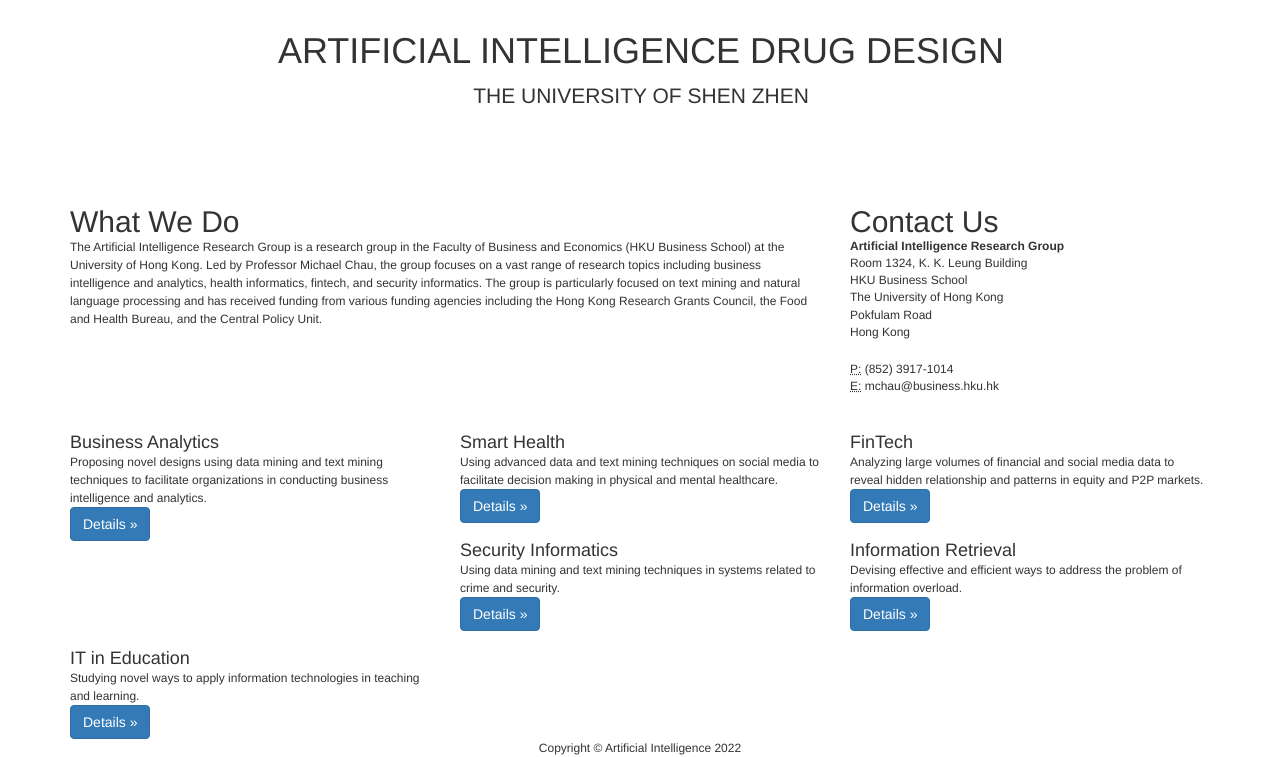
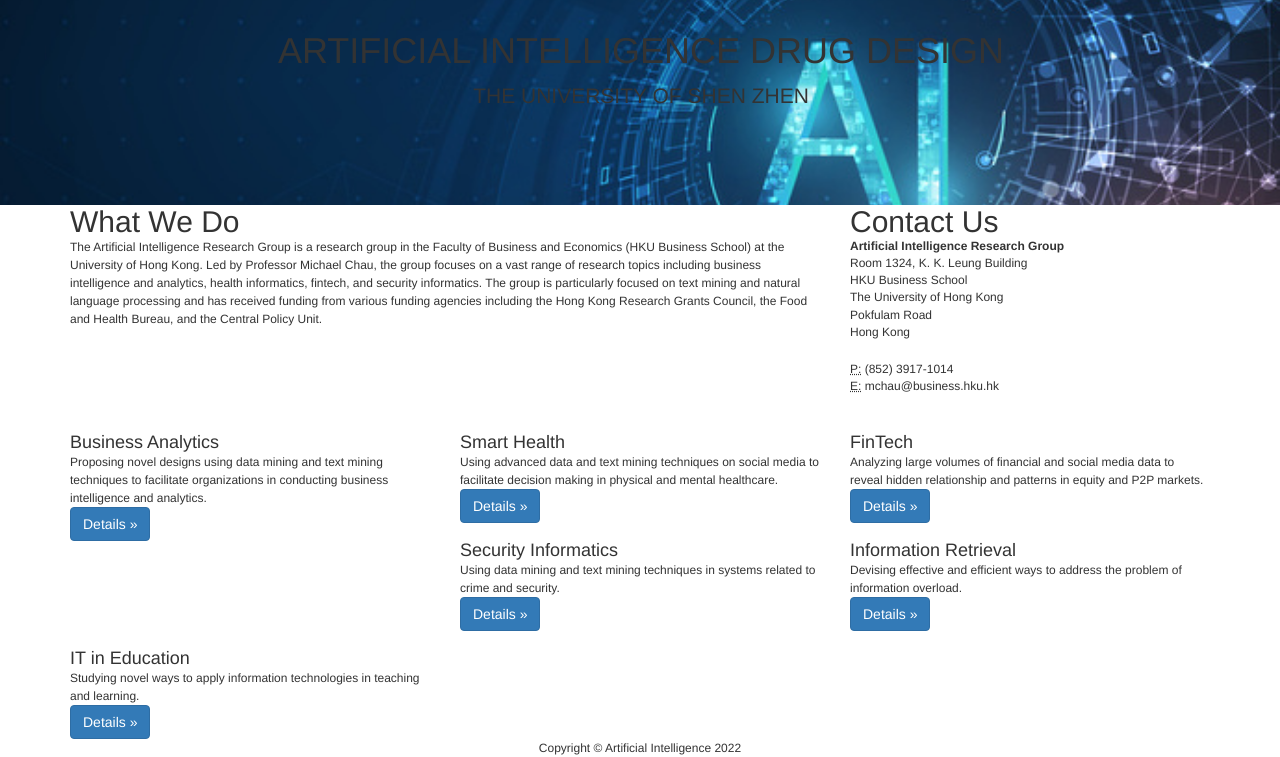
Before and after one commit to mojiawei1203/ketizu, a plain HTML site: page index.html in a window 1280 px wide. Shown: the part 101-858 px from the top of the page. Drawn offline with Linux system fonts and the light colour scheme.

Commit message:
Update HKUCSS.css

```diff
--- a/src/css/HKUCSS.css
+++ b/src/css/HKUCSS.css
@@ -27,7 +27,7 @@ header {
 .business-header {
     height: 30vh;
     min-height: 250px;/*原本180*/
-    background: url('../img/headr.jpg') center center no-repeat scroll;
+    background: url('../img/header.jpg') center center no-repeat scroll;
     -webkit-background-size: cover;
     -moz-background-size: cover;
     background-size: cover;
```
